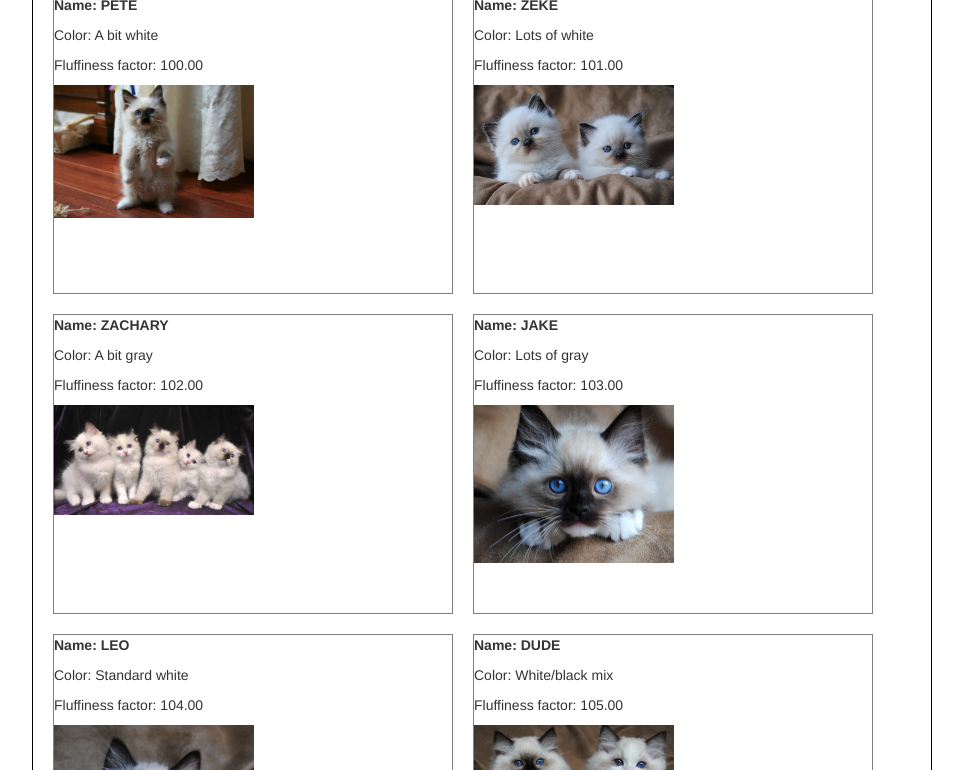
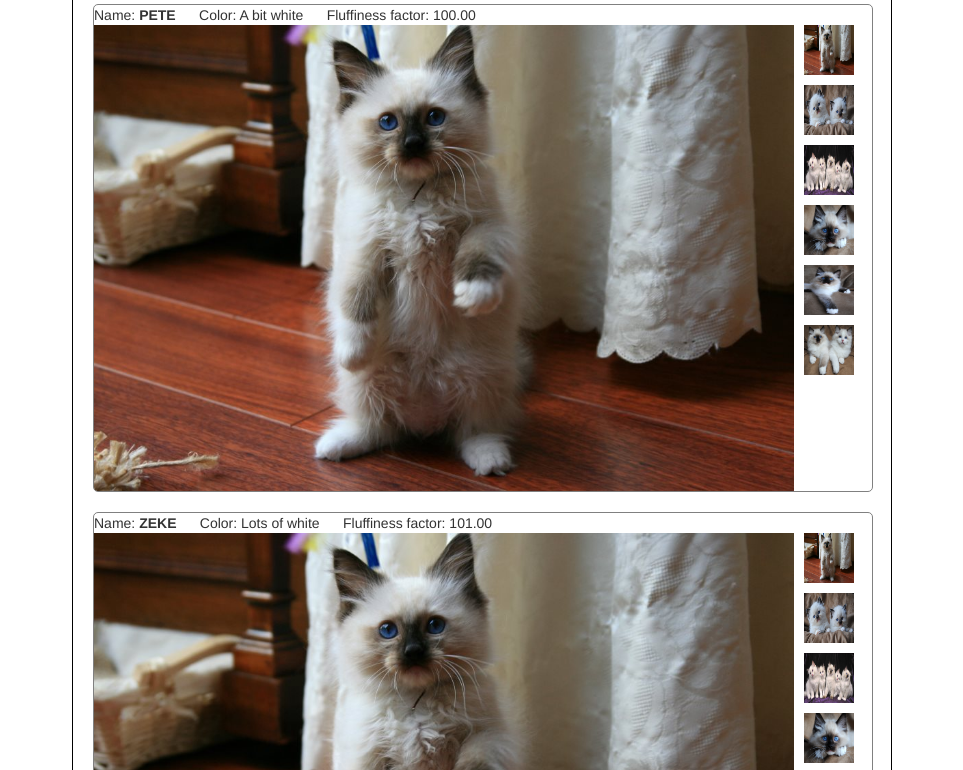
Before and after one commit to jwbats/AngularRagdollCattery, a plain HTML site: page index.html in a window 1280 px wide. Shown: the part 97-867 px from the top of the page, without its empty margins (158-1121 px from the left). Drawn offline with nearby package versions, Linux system fonts and the light colour scheme.

Commit message:
Changed the layout. Made thumbnails clickable.

```diff
--- a/app.js
+++ b/app.js
@@ -1,5 +1,13 @@
 (function(){
 	var app = angular.module('angularCattery', []);
+
+	app.controller('PhotoController', function(){
+		this.imageIndex = 0;
+
+		this.setPhotoIndex = function(index){
+			this.imageIndex = index || 0;
+		}
+	});
 
 	app.controller('RagdollController', function(){
 		this.ragdolls = GetRagdolls();
--- a/index.html
+++ b/index.html
@@ -15,12 +15,24 @@
 
 		<div id="ragdollContainer">
 			<h1>Angular Ragdoll Cattery!</h1>
+			<div class="ragdollKitty" ng-repeat="ragdoll in ragdollCtrl.ragdolls">
+				<span>Name: <strong>{{ragdoll.Name | uppercase}}</strong></span>
+				&nbsp;&nbsp;&nbsp;&nbsp;
+				<span>Color: {{ragdoll.Color}}</span>
+				&nbsp;&nbsp;&nbsp;&nbsp;
+				<span>Fluffiness factor: {{ragdoll.Fluffiness | number:2}}</span>
+				<div ng-controller="PhotoController as photoCtrl">
+					<div class="ragdollSelectedPhoto">
+						<img class="bigPhoto" ng-src="{{ragdoll.Photos[photoCtrl.imageIndex]}}" />
+					</div>
+					<div class="ragdollThumbnails" ng-show="ragdoll.Photos.length > 0">
+						<div class="ragdollThumbnail" ng-repeat="photo in ragdoll.Photos" ng-click="photoCtrl.setPhotoIndex($index)">
+							<img class="smallPhoto" ng-src="{{photo}}" />
+						</div>
+					</div>
+					<div class="clearBoth"></div>
+				</div>
 
-			<div class="ragdollKitty" ng-repeat="ragdoll in ragdollCtrl.ragdolls">
-				<p><strong>Name: {{ragdoll.Name | uppercase}}</strong></p>
-				<p>Color: {{ragdoll.Color}}</p>
-				<p>Fluffiness factor: {{ragdoll.Fluffiness | number:2}}</p>
-				<img ng-src="{{ragdoll.Photos[$index]}}" />
 			</div>
 
 			<div class="clearBoth"></div>
--- a/style.css
+++ b/style.css
@@ -3,23 +3,47 @@ body {
 }
 
 #ragdollContainer {
-	width:900px;
+	width:820px;
 	border:1px solid black;
+	border-radius:5px;
 	padding:10px;
-	margin:auto;
+	margin:10px auto;
 }
 
 .ragdollKitty {
-	width:400px;
-	height:300px;
+	width:780px;
 	float:left;
 	margin:10px;
 	border:1px solid gray;
+	border-radius:5px;
 	overflow:hidden;
 }
 
-.ragdollKitty img {
-	width:200px;
+.bigPhoto {
+	width:700px;
+}
+
+.ragdollSelectedPhoto {
+	float:left;
+}
+
+.ragdollThumbnails {
+	float:left;
+	border:0px solid black;
+	margin-left:10px;
+}
+
+.ragdollThumbnail {
+	margin-top:10px;
+	cursor:pointer;
+}
+.ragdollThumbnail:first-child {
+	margin-top:0px;
+}
+
+.smallPhoto  {
+	width:50px;
+	height:50px;
 }
 
 .clearBoth {
```
